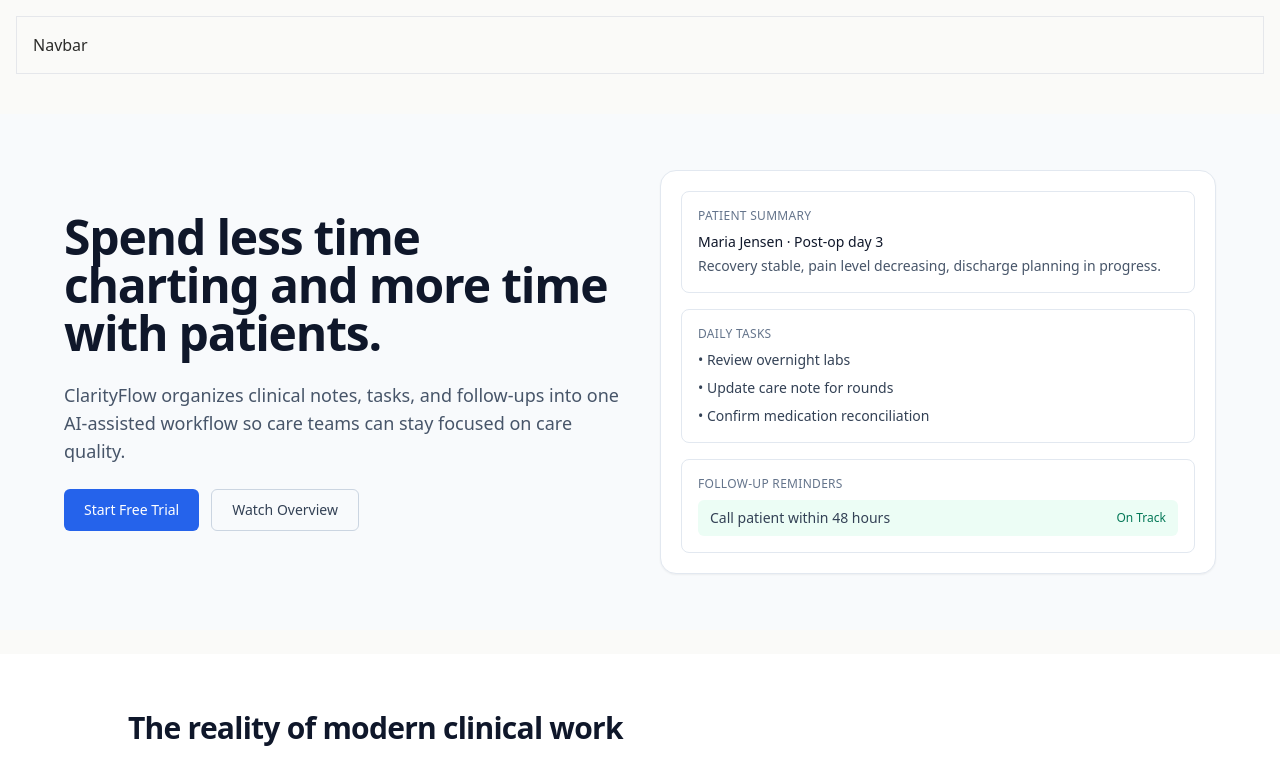
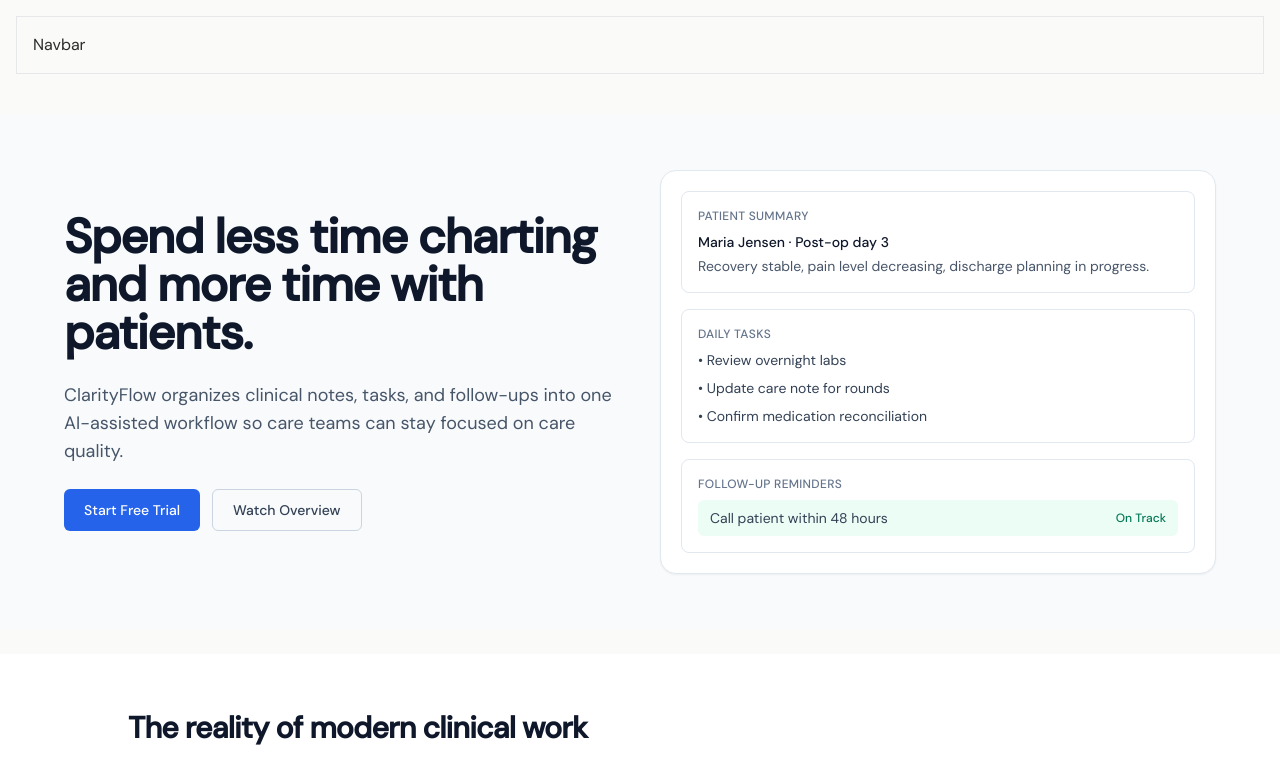
Before and after one commit to shannel890/ClarityFlow, a Next.js app: page / in a window 1280 px wide. Shown: the top 776 px of the page. Built offline with nearby package versions, Linux system fonts and the light colour scheme.

Commit message:
fix: move global font import above tailwind directives
Agent-Logs-Url: https://github.com/shannel890/ClarityFlow/sessions/516db497-9c15-481e-9e18-dd594f330166

Co-authored-by: shannel890 <197056075+shannel890@users.noreply.github.com>

```diff
--- a/app/globals.css
+++ b/app/globals.css
@@ -1,8 +1,8 @@
+@import url('https://fonts.googleapis.com/css2?family=DM+Serif+Display:ital@0;1&family=DM+Sans:ital,opsz,wght@0,9..40,300;0,9..40,400;0,9..40,500;1,9..40,300&display=swap');
+
 @tailwind base;
 @tailwind components;
 @tailwind utilities;
-
-@import url('https://fonts.googleapis.com/css2?family=DM+Serif+Display:ital@0;1&family=DM+Sans:ital,opsz,wght@0,9..40,300;0,9..40,400;0,9..40,500;1,9..40,300&display=swap');
 
 @layer base {
   html {
```
